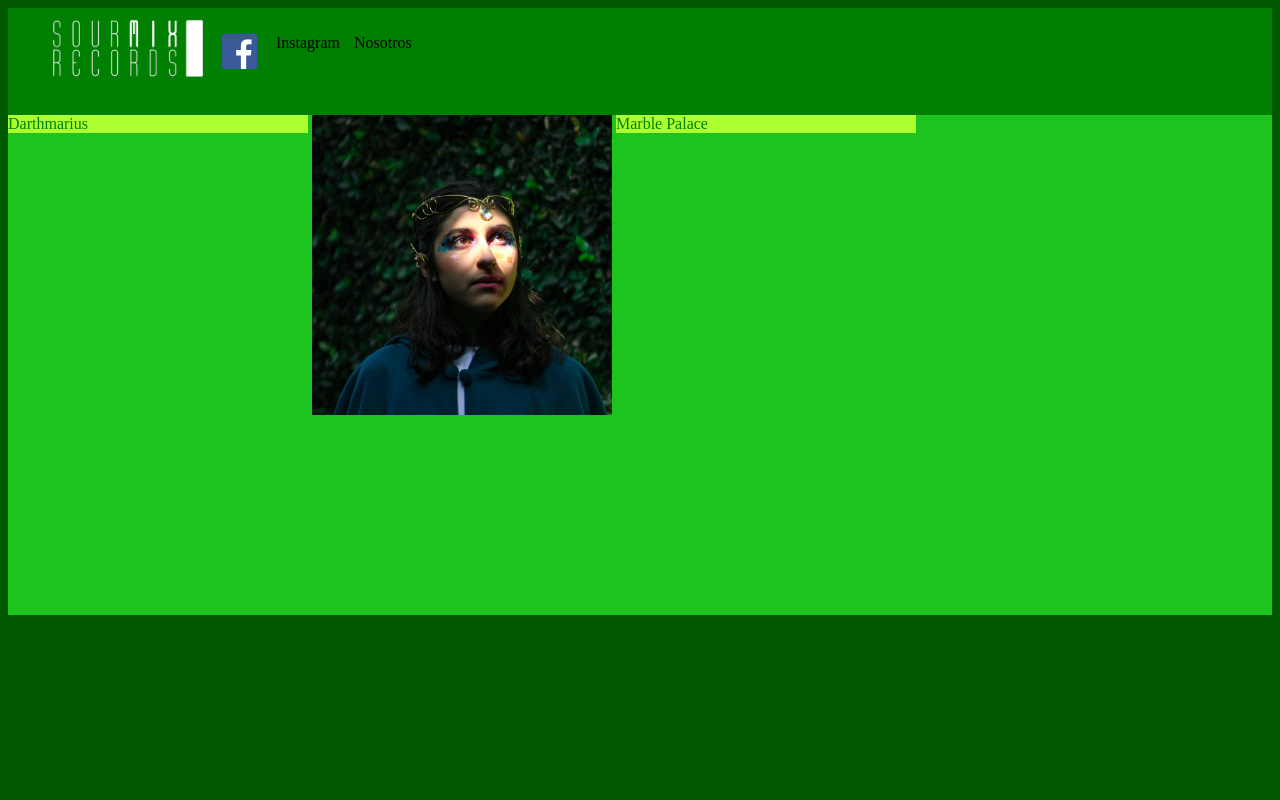
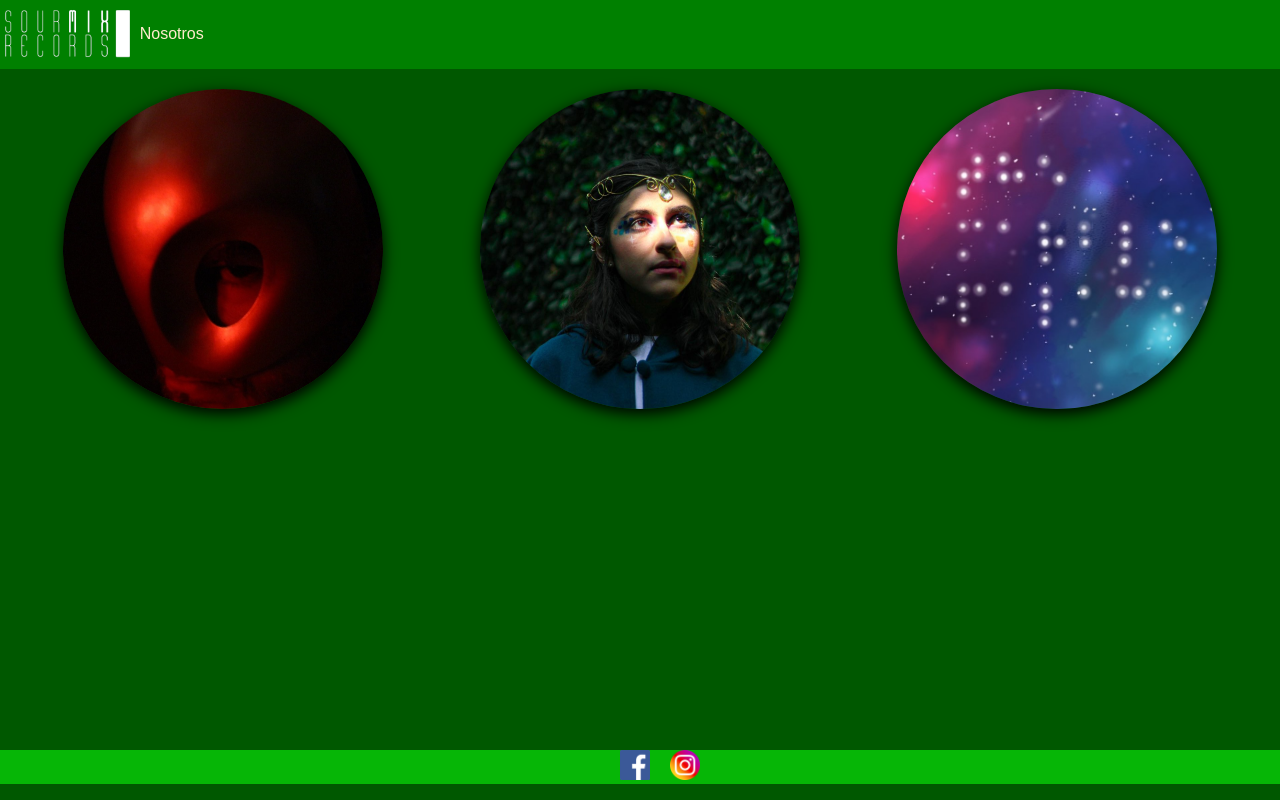
Before and after one commit to darthmarius/sourmix-web-page, a plain HTML site: page index.html in a window 1280 px wide. Drawn offline with Linux system fonts and the light colour scheme.

Commit message:
New homepage layout

```diff
--- a/index.html
+++ b/index.html
@@ -3,24 +3,45 @@
     <head>
         <link rel="stylesheet"href="styles.css">
     </head>
+    <body>
+        <header>
 
-    <header>
+            <nav>
+             <div class="srmxlogo">
+                 <img src="/IMAGENES/sourmix white.png"/>
+             </div>
 
-       <nav>
-        <ul>
-            <li class="srmxlogo">Sourmixrecords</li>
-            <li class="fblogo"> <a href="https://www.facebook.com/sourmixrecords/">Facebook</a></li>
-            <li>Instagram</li>
-            <li>Nosotros</li>
+              <div style="height: 16px; padding-top: 20px; padding-left: 10px;" >Nosotros</div>
+
+         </nav>
+           </header>
+      <section class="content">
+          <div class="artist-container">
+          <div class="artist-profile-pic">
+              <img src="IMAGENES/DM.jpg"/>
+          </div>
+          <div class="artist-profile-pic"><a href="/MAR">
+              <img src="/IMAGENES/MARTP.jpg"/>
+          </a></div>
+          <div class="artist-profile-pic">
+              <img src="/IMAGENES/MARBLEPALACE.jpg"/>
+            </div>
+        </div>
+      </section>
+      <footer class="footer">
+        <ul class="menu">
+            <li class="icons-social">
+                <a href="https://www.facebook.com/sourmixrecords/">
+                    <img src="/IMAGENES/Fblogo3.png"/>
+                </a>
+            </li>
+            <li class="icons-social">
+                <a href="https://www.instagram.com/sourmixrecords/">
+                   <img src="/IMAGENES/iglogo2.png" />
+                </a>
+            </li>
+
         </ul>
-    </nav>
-      </header>
-    <body>
-
-      <section>
-          <div>Darthmarius</div>
-          <div class="logo"><a href="/MAR">MAR</a></div>
-          <div>Marble Palace</div>
-      </section>
+      </footer>
     </body>
 </html>
--- a/styles.css
+++ b/styles.css
@@ -1,71 +1,79 @@
-
+html, body{
+    height:100%;
+    /* padding: 0; */
+    margin: 0;
+}
 body{
     background: rgb(0, 88, 0);
+    font-family: Arial, Helvetica, sans-serif;
+    color: blanchedalmond;
+    display:flex;
+    flex-direction: column;
 }
- header{
+ header nav{
+    display: flex;
     background: green;
     padding: 05px;
+    align-content: center;
 }
 
-header .srmxlogo {
-    background-image: url(IMAGENES/sourmix\ white.png);
-    background-size: 150px;
-    background-repeat: no-repeat;
-    text-indent: -9090px;
-    position: relative;
-    display: inline-block;
+header .srmxlogo img {
+
     height: 55px;
-    top: -15px;
-    left: 00px;
-    width: 150px;
+}
+
+
+.srmxlogo{
+    display: inline;
+}
+.icons-social img {
+    height: 30px;
+}
+
+
+section{
+
+    color:green;
+    height:auto
+}
+  .artist-profile-pic img{
+
+    height: 40vh;
+    border-radius: 50%;
+    box-shadow: 0 5px 15px black;
+    /* flex: 1; */
+    /* width: 100%; */
 
 }
-header .fblogo a{
-    background-image:url(IMAGENES/Fblogo3.png);
-    background-size: 35px;
-    background-repeat: no-repeat;
-    text-indent: -9999px;
 
-    display: inline-block;
-    height: 55px;
-    bottom: 00;
-    top: -25px;
-    left: 150px;
-    width: 40px;
-}
-ul li{
-    display: inline-flex;
-    flex-direction: row;
-    margin: auto;
-    padding: 5px;
+.artist-profile-pic {
+    flex: 1;
+    text-align: center;
 }
 
-section{
-    background: rgb(29, 196, 29);
-    color:green;
-    height:500px
-
-
-
-
-
+.artist-profile-pic img:hover {
+    height: 42vh;
 
 }
-div{
-    background:greenyellow;
-    width: 300px;
-    display: inline-block;
 
-    margin: auto;
-
-
+.menu {
+    display: flex;
+    justify-content: center;
+    background-color: rgb(6, 182, 6);
+    list-style: none;
+    gap: 20px;
 }
-.logo a{
-    background-image: url("IMAGENES/MARTP.jpg");
-    background-size: 300px;
-    display: inline-block;
-    height: 300px;
-    position: relative;
-    text-indent: -99999px;
-    width: 300px;
+.artist-container {
+    display: flex;
+    flex-direction: row;
+    flex-wrap: wrap;
+    justify-content: center;
+    gap: 10px;
+    padding: 20px;
 }
+.content {
+    flex: 1 0 auto;
+}
+.footer{
+    flex-shrink: 0;
+}
```
Also changed, not shown: IMAGENES/iglogo2.png (added).
